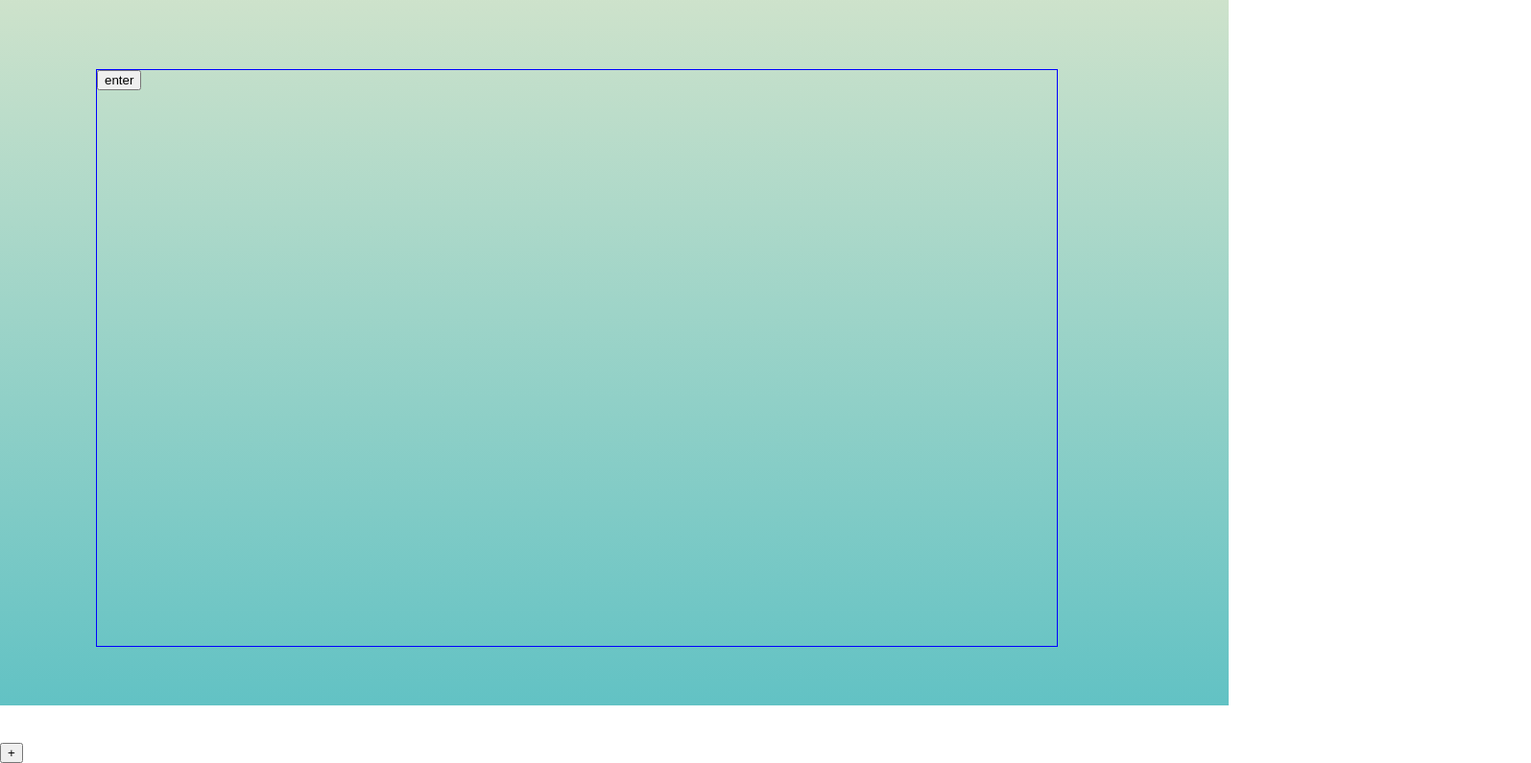
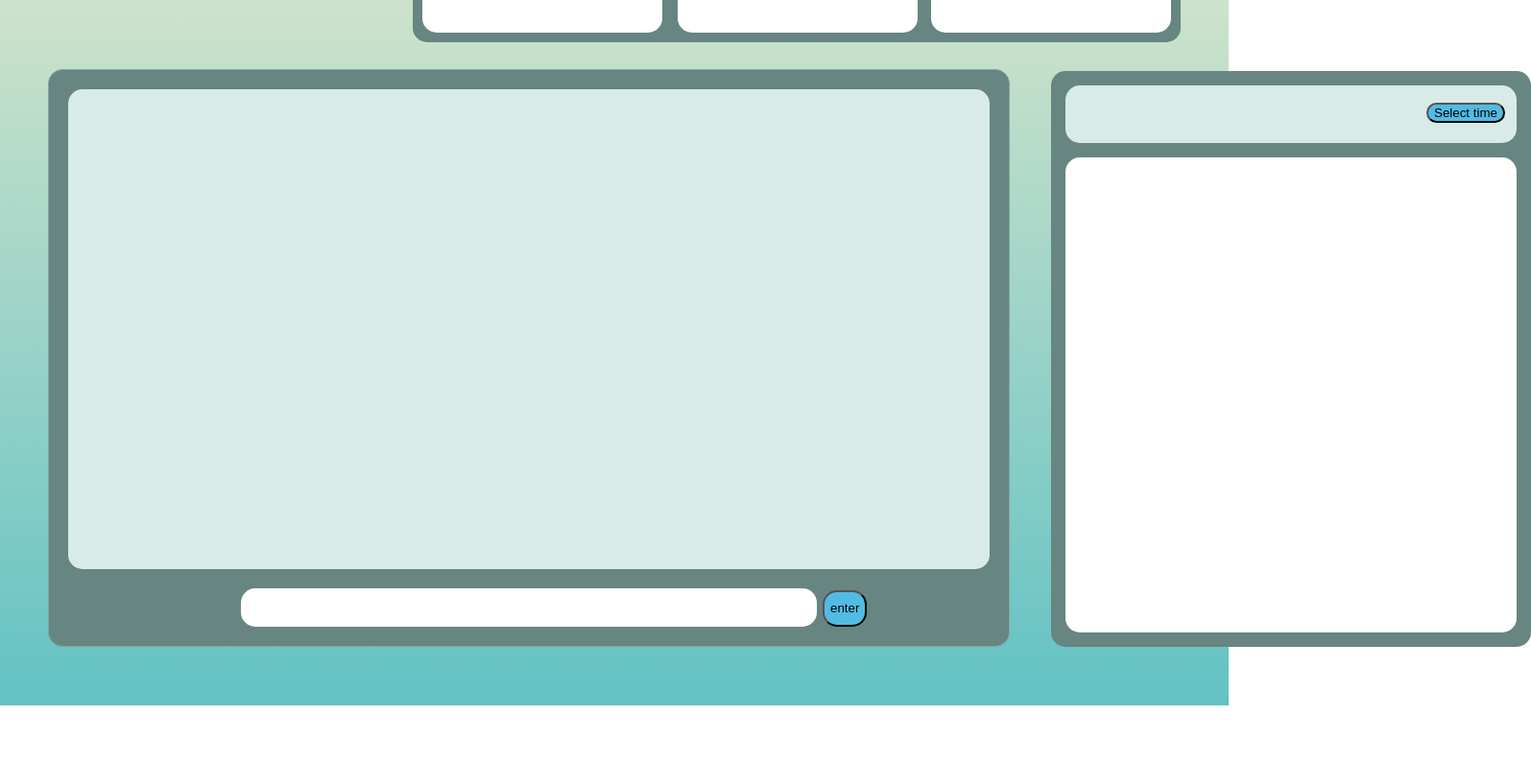
Before and after one commit to joaoezx/Mentoria-Assistente-Financeiro, a website built with Vite: page index.html in a window 1280 px wide. Shown: the part 86-881 px from the top of the page at 96% size, 1595 px wide, since content can reach past the window. After the commit the page ends 821 px from the top, so only its background shows below. Built offline with nearby package versions, Linux system fonts and the light colour scheme.

Commit message:
Base of the design of the site created with CSS and HTML

```diff
--- a/css/style.css
+++ b/css/style.css
@@ -7,15 +7,126 @@ body {
     width: 100vw;
 }
 
-.intputAndOutput {
+.inputAndOutput {
     height: 600px;
     width: 1000px;
-    border: 1px solid blue ;
-    margin: 100px 50px 100px 100px;
+    background-color: #678581;
+    border: 1px solid #81a8a3 ;
+    border-radius: 15px;
+    margin: 100px 50px 150px 50px;
+    box-shadow: black;
 }
 
-#tempo {
-    height: 100px;
-    width: 100px;
-    border: 1px;
+
+.textOutput {
+    height: 500px;
+    width: 960px;
+    background-color: rgb(217, 235, 230);
+    border-radius: 15px;
+    margin: 20px;
+
 }
+
+.textInput {
+    height: 40px;
+    width: 600px;
+    background-color: rgb(255, 255, 255);
+    margin-left: 200px;
+    border-radius: 15px;
+
+}
+
+.enterButton {
+    background-color: #52bbe4;
+    height: 38px;
+    position: absolute;
+    left:857px ;
+    top: 700.5px;
+    border-radius: 15px;
+
+
+}
+
+.tempo {
+    height: 600px;
+    width: 500px;
+    background-color: #678581;
+    border-radius: 15px;
+    position: absolute;
+    top: 160px;
+    left: 1095px;
+
+
+}
+
+.period {
+    height: 60px;
+    width: 470px;
+    background-color: rgb(217, 235, 230);
+    margin: 15px;
+    border-radius: 15px;
+
+
+}
+
+.selectTime {
+    position: relative;
+    left: 80%;
+    top: 30%;
+    border-radius: 15px;
+    background-color: #52bbe4;
+}
+
+.extract {
+    height: 495px;
+    width: 470px;
+    border-radius: 15px;
+    margin: 15px;
+    background-color: rgb(255, 255, 255);
+}
+
+
+.bankBalanceInformations {
+    height: 70px;
+    width: 800px;
+    border-radius: 15px;
+    background-color: #678581;
+    position: absolute;
+    top:60px;
+    right:50px;
+
+
+}
+
+.balance {
+    height: 50px;
+    width: 250px;
+    border-radius: 15px;
+    background-color: rgb(255, 255, 255);
+    margin: 10px;
+
+}
+
+.future {
+    position: absolute;
+    height: 50px;
+    width: 250px;
+    border-radius: 15px;
+    background-color: rgb(255, 255, 255);
+    margin: 10px;
+    top: 0px;
+    left: 266px;
+
+}
+
+.past {
+    position: absolute;
+    height: 50px;
+    width: 250px;
+    border-radius: 15px;
+    background-color: rgb(255, 255, 255);
+    margin: 10px;
+    top: 0px;
+    left: 530px;
+
+}
--- a/index.html
+++ b/index.html
@@ -8,28 +8,40 @@
 
     <body>
         <script src="./src/index.js" type="module"></script>
-        <header id="intput and output">
-            <h1>
+
+
+        <header >
+            <h1 class="logo">
                 AI personal financial
             </h1>
         </header>
-        <section id="intput and output" class="intputAndOutput" >
-            <section id=" intput"></section>
-            <section id="output"></section>
-            <button id="enterbutton"> enter</button>
 
+
+        <div id="intputAndOutput" class="inputAndOutput" >
+            <div id="input" class="textOutput"></div>
+            <div id="output" class="textInput">
+                <button class="enterButton">enter</button>
+            </div>
+
+
+        </div>
+
+
+        <section class="bankBalanceInformations">
+            <section class="balance"></section>
+            <section class="future"></section>
+            <section class="past"></section>
         </section>
-        <section id="bankBalanceInformations">
-            <section id="balance"></section>
-            <section id="future"></section>
-            <section id="past"></section>
 
-        </section>
-        <section id="time" class="tempo">
-            <section id="period">
-                <button id="seeMore">+</button>
-            </section>
-            <section id="extract"></section>
-        </section>
+
+        <div id="time" class="tempo">
+            <div class="period">
+                <button class="selectTime">Select time</button>
+            </div>
+
+            <div class="extract"></div>
+        </div>
+
+
     </body>
 </html>
```
